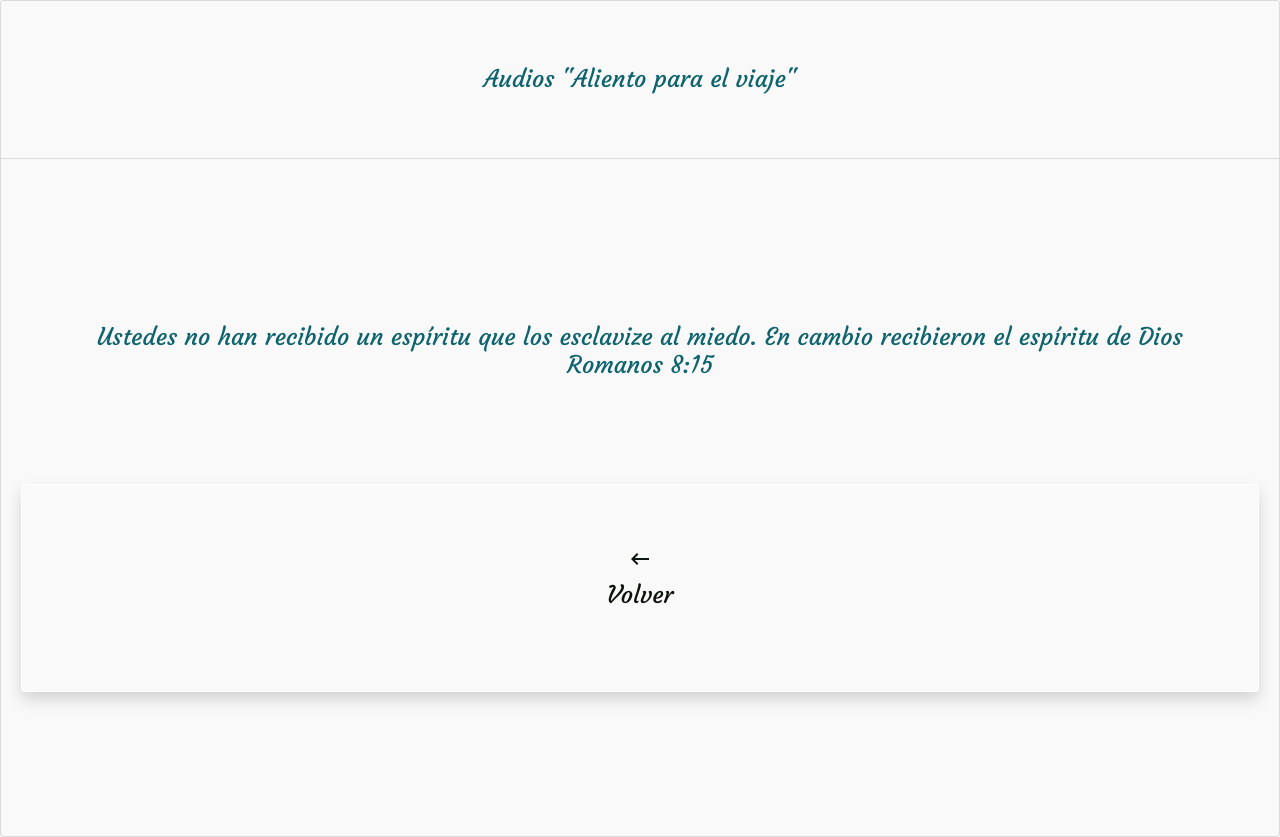
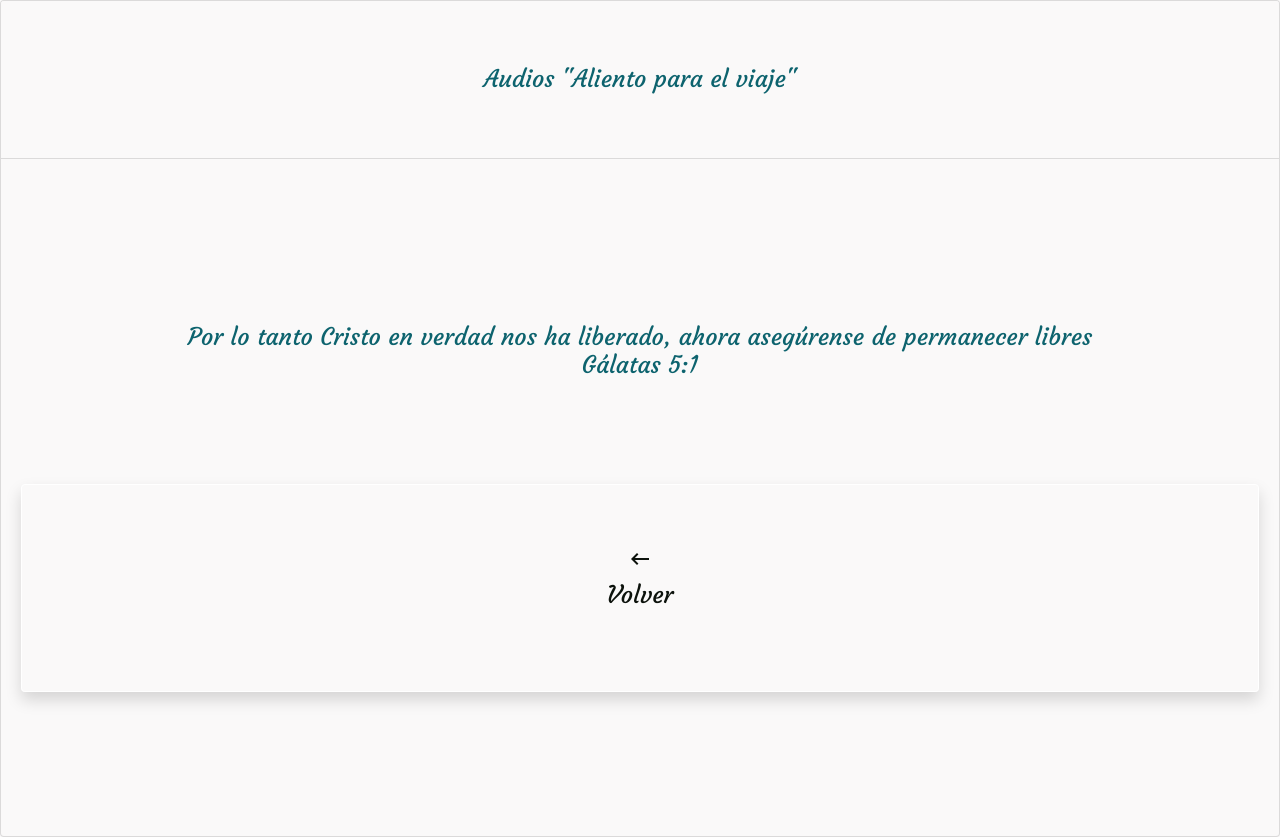
Before and after one commit to gran-gas/aliento, a Flask app: page /pensamiento.html in a window 1280 px wide. Run offline with Flask 2, Linux system fonts and the light colour scheme; some libraries are stand-ins or nearby versions.

Commit message:
first commit

```diff
--- a/templates/pensamiento.html
+++ b/templates/pensamiento.html
@@ -16,7 +16,7 @@
         <br>
         <br>
         <p class="card-text h5 main-title text-center">
-            Ustedes no han recibido un espíritu que los esclavize al miedo. En cambio recibieron el espíritu de Dios <br> Romanos 8:15
+            Por lo tanto Cristo en verdad nos ha liberado, ahora asegúrense de permanecer libres <br> Gálatas 5:1
         </p>
             <br>
             <br>
```
Also changed, not shown: templates/audio.html (+5 -5 lines), 2 other files.
